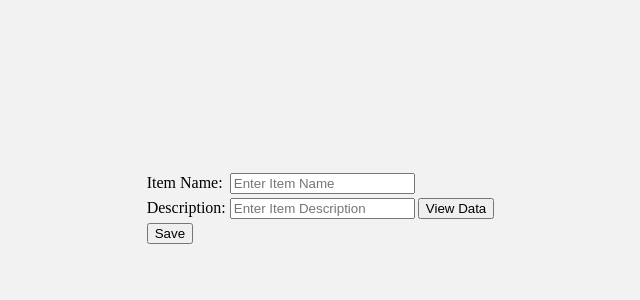
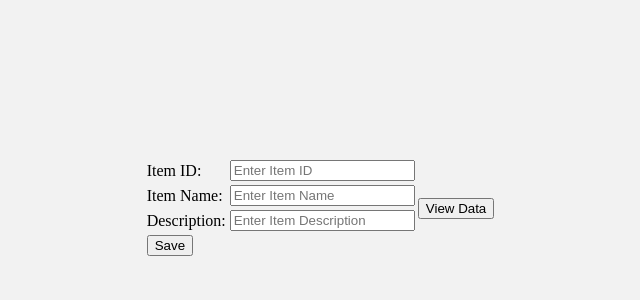
Before and after one commit to AnshumansDas/GitAssignment, a Flask app: template Assignment-2/Frontend/templates/todo.html in a window 1280 px wide. Shown: the top 300 px of the page, without its empty margins (321-961 px from the left). Run offline with Flask 3, Linux system fonts and the light colour scheme; the template is opened without the code that fills it, so the values that code supplies are empty.

Commit message:
Add Item ID to the form

```diff
--- a/Assignment-2/Frontend/templates/todo.html
+++ b/Assignment-2/Frontend/templates/todo.html
@@ -9,6 +9,10 @@
         <div class="centered">
             <form action="/submit" method="POST">
                 <table>
+                    <tr>
+                        <td><label for="itemId">Item ID:</label></td>
+                        <td><input type="text" id="itemID" name="itemID" placeholder="Enter Item ID" required></td>
+                    </tr>
                     <tr>
                         <td><label for="itemname">Item Name:</label></td>
                         <td><input type="text" id="itemName" name="itemName" placeholder="Enter Item Name" required></td>
```
